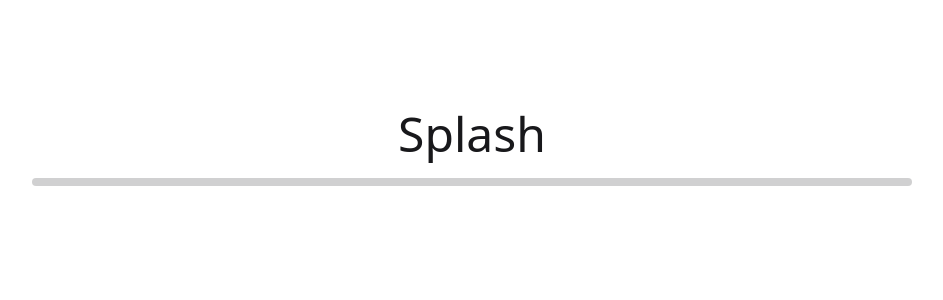
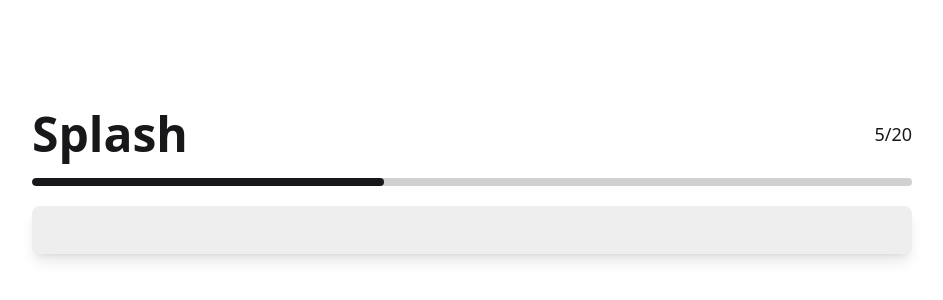
Before and after one commit to dalentri/Splash, a Vue app: page / in a window 1280 px wide. Shown: the part 90-390 px from the top of the page, without its empty margins (168-1111 px from the left). Built offline with nearby package versions, Linux system fonts and the light colour scheme; the HTML template or start-up script is replaced by a standard one.

Commit message:
pushed card number to the right

```diff
--- a/src/App.vue
+++ b/src/App.vue
@@ -2,10 +2,13 @@
 
 <template>
   <div class="flex flex-col m-50 gap-5">
-    <h1 class="text-5xl justify-center flex">Splash</h1>
+    <div class="flex flex-row">
+      <h1 class="text-5xl font-bold flex">Splash</h1>
+      <div class="text-lg flex items-center justify-end w-full"><h6>5/20</h6></div>
+    </div>
 
-    <progress class="progress" value="" max="100"></progress>
-    <div class="card bg-base-100">
+    <progress class="progress" value="40" max="100"></progress>
+    <div class="card bg-base-300 shadow-lg">
       <div class="card-body"></div>
     </div>
   </div>
```
